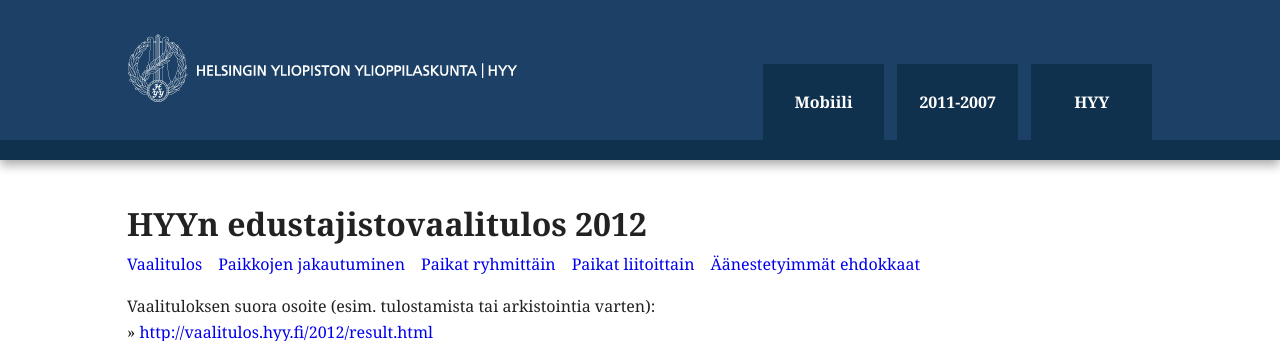
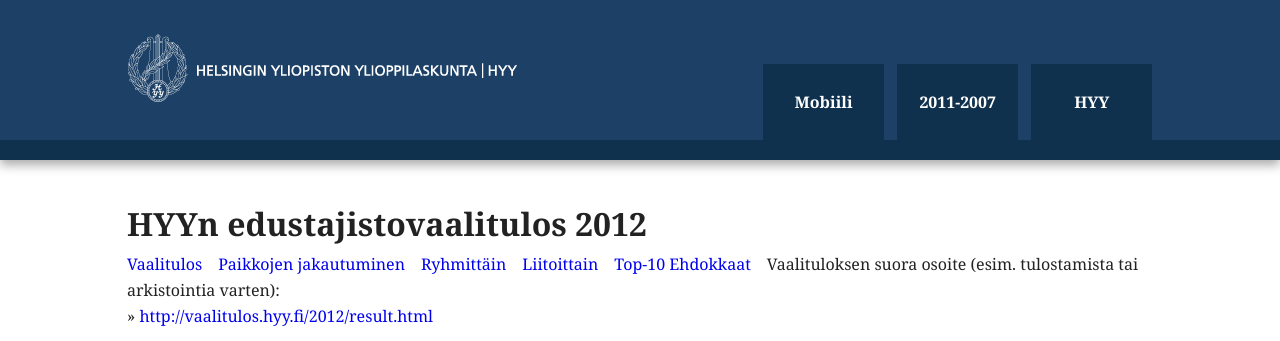
Before and after one commit to pre/hyy-vaalitulos, a Jekyll site: the page built from source/2012/index.html, in a window 1280 px wide, cut to the strip 0-341 px from the top of the page. Built offline with Jekyll 4.4.1, drawn with Linux system fonts in a browser that asks for light colours; nearby versions of some CDN libraries.

Commit message:
Stilized menu layout

```diff
--- a/source/_includes/result_header.html
+++ b/source/_includes/result_header.html
@@ -1,15 +1,13 @@
-<header>
+<header class="pagenavi">
 
     <h1>{{ page.title }}</h1>
 
     <ul class="horizontal pagenavi">
       <li><a href="/{{page.year}}">Vaalitulos</a></li>
       <li><a href="treemap.html">Paikkojen jakautuminen</a></li>
-      <li><a href="#">Paikat ryhmittäin</a></li>
-      <li><a href="#">Paikat liitoittain</a></li>
-      <li><a href="#">Äänestetyimmät ehdokkaat</a></li>
+      <li><a href="#">Ryhmittäin</a></li>
+      <li><a href="#">Liitoittain</a></li>
+      <li><a href="#">Top-10 Ehdokkaat</a></li>
     </ul>
 
 </header>
-
-<br style="clear: both;" />
```
Also changed, not shown: source/_layouts/treemap.html (+8 -7 lines).
